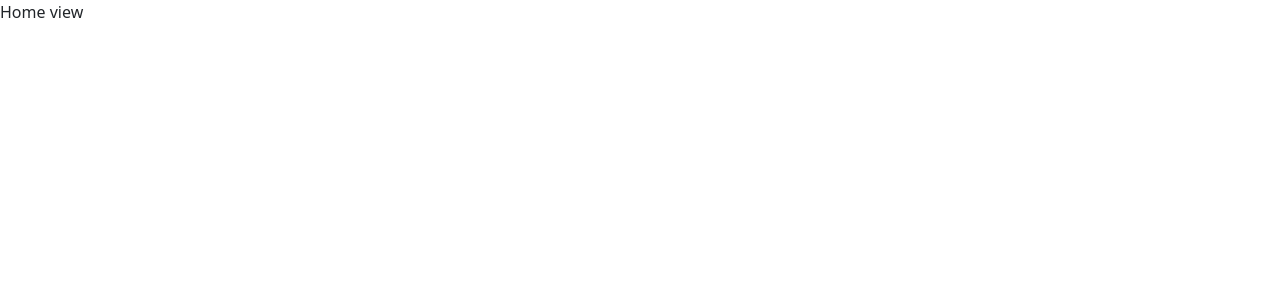
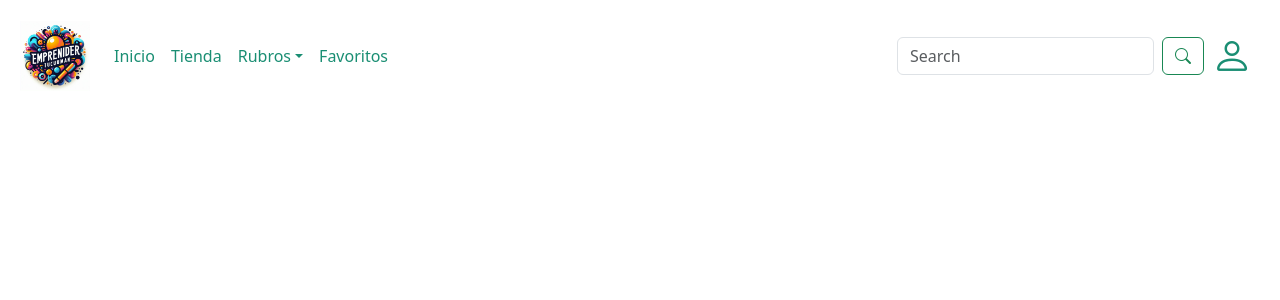
Before and after one commit to lucaschipolari/emprender-tucuman, a React (Vite) app: page / in a window 1280 px wide. Shown: the top 300 px of the page. Built offline with nearby package versions, Linux system fonts and the light colour scheme.

Commit message:
agregue el logo de ejemplo, agregue variables css y hice el primer avance del navbar

```diff
--- /dev/null
+++ b/src/components/Common/Navbar.css
@@ -0,0 +1,56 @@
+
+
+  .logo-navbar {
+    width: 70px;
+    height: 70px;
+  }
+
+  .navbar {
+    padding: 0;
+  }
+
+  .custom-padding {
+    padding-left: 30px;
+    padding-right: 30px;
+  }
+
+  .btn-search{
+    margin: 1rem;
+    background: var(--color-blanco);
+
+  }
+  .navbar .navbar-nav .nav-item .nav-link.active {
+    color: var(--color-verde-fuerte);
+    padding-bottom: 5px;
+  }
+
+  .navbar .navbar-nav .nav-item .nav-link {
+    color: var(--color-verde-fuerte);
+    transition: color 0.3s ease;
+  }
+
+  .navbar .navbar-nav .nav-item .nav-link:hover {
+    color: var(--color-verde-suave);
+  }
+
+
+  .custom-icon {
+    font-size: 2.5rem;
+    color:var(--color-verde-fuerte);
+
+  }
+  .dropdown-menu {
+    left: auto;
+    right: 0;
+  }
+.icon-button {
+    background: none;
+    border: none;
+    padding: 0;
+    margin: 0;
+    box-shadow: none;
+    color: inherit;
+    font-size: 1.5rem; /* tamaño del ícono */
+    display: flex;
+    align-items: center;
+  }
--- /dev/null
+++ b/src/components/Common/Navbar.jsx
@@ -0,0 +1,144 @@
+import React from "react";
+import { Link, NavLink } from "react-router-dom";
+import "./Navbar.css";
+const rubros = [
+  "Alimentos y Bebidas",
+  "Ropa y Accesorios",
+  "Belleza y Cosmética",
+  "Hogar y Decoración",
+  "Artesanías",
+  "Joyería y Bijouterie",
+  "Tecnología",
+  "Servicios",
+  "Libros y Papelería",
+  "Mascotas",
+];
+
+const Navbar = () => {
+  return (
+    <div>
+      <nav className="navbar navbar-expand-lg bg-white m-2 border-radius rounded ">
+        <div className="container-fluid">
+          <Link to="/" className="navbar-brand">
+            <div>
+              <img
+                src="/logoEmprenderTucuman.jpeg"
+                alt="Logo Emprender Tucumán"
+                className="img-fluid logo-navbar"
+              />
+            </div>
+          </Link>
+          <button
+            className="navbar-toggler"
+            type="button"
+            data-bs-toggle="collapse"
+            data-bs-target="#navbarSupportedContent"
+            aria-controls="navbarSupportedContent"
+            aria-expanded="false"
+            aria-label="Toggle navigation"
+          >
+            <span className="navbar-toggler-icon" />
+          </button>
+          <div className="collapse navbar-collapse" id="navbarSupportedContent">
+            <ul className="navbar-nav me-auto mb-2 mb-lg-0">
+              <>
+                <li className="nav-item">
+                  <NavLink
+                    className={({ isActive }) =>
+                      isActive ? "nav-link active" : "nav-link"
+                    }
+                    to="/"
+                  >
+                    Inicio
+                  </NavLink>
+                </li>
+                <li className="nav-item">
+                  <NavLink
+                    className={({ isActive }) =>
+                      isActive ? "nav-link active" : "nav-link"
+                    }
+                    to="/"
+                  >
+                    Tienda
+                  </NavLink>
+                </li>
+                <li className="nav-item dropdown">
+                  <a
+                    className="nav-link dropdown-toggle"
+                    href="#"
+                    role="button"
+                    data-bs-toggle="dropdown"
+                    aria-expanded="false"
+                  >
+                    Rubros
+                  </a>
+                  <ul className="dropdown-menu">
+                    {rubros.map((rubro, index) => (
+                      <li key={index}>
+                        <NavLink
+                          className="dropdown-item"
+                          to={`/rubros/${rubro}`}
+                        >
+                          {rubro}
+                        </NavLink>
+                      </li>
+                    ))}
+                  </ul>
+                </li>
+
+                <li className="nav-item">
+                  <NavLink
+                    className={({ isActive }) =>
+                      isActive ? "nav-link active" : "nav-link"
+                    }
+                    to="/"
+                  >
+                    Favoritos
+                  </NavLink>
+                </li>
+              </>
+            </ul>
+            <form className="d-flex" role="search">
+              <input
+                className="form-control me-2"
+                type="search"
+                placeholder="Search"
+                aria-label="Search"
+              />
+              <button className="btn btn-outline-success " type="submit">
+                <i class="bi bi-search"></i>
+              </button>
+            </form>
+            <>
+              <li className="nav-item dropdown list-unstyled mx-2">
+                <a
+                  className="nav-link icon-button"
+                  href="#"
+                  role="button"
+                  data-bs-toggle="dropdown"
+                  aria-expanded="false"
+                >
+                  <i className="bi bi-person custom-icon"></i>
+                </a>
+                <ul className="dropdown-menu dropdown-menu-end">
+                  <li>
+                    <NavLink className="dropdown-item" to="/Login">
+                      Iniciar Sesión
+                    </NavLink>
+                  </li>
+                  <li>
+                    <NavLink className="dropdown-item" to="/Register">
+                      Registrarse
+                    </NavLink>
+                  </li>
+                </ul>
+              </li>
+            </>
+          </div>
+        </div>
+      </nav>
+    </div>
+  );
+};
+
+export default Navbar;
--- a/src/index.css
+++ b/src/index.css
@@ -0,0 +1,5 @@
+:root {
+    --color-blanco: #f6f6f6;
+    --color-verde-fuerte: #1A8E73;
+    --color-verde-suave: #C2E0D9;
+}
--- a/src/main.jsx
+++ b/src/main.jsx
@@ -7,8 +7,9 @@ import { RouterProvider } from "react-router-dom";
 import { router } from "./constants/routes";
 
 import "bootstrap/dist/css/bootstrap.min.css";
-import "bootstrap/dist/js/bootstrap.min.js";
+import "bootstrap/dist/js/bootstrap.bundle.min.js";
 import "bootstrap-icons/font/bootstrap-icons.min.css";
+import "./index.css";
 
 const queryClient = new QueryClient();
 
--- a/src/views/HomeView.jsx
+++ b/src/views/HomeView.jsx
@@ -1,8 +1,10 @@
+import Navbar from "../components/Common/Navbar";
+
 export const HomeView = () => {
   return (
     <>
       {" "}
-      <div>Home view</div>
+      <Navbar />
     </>
   );
 };
```
Also changed, not shown: public/logoEmprenderTucuman.jpeg (added).
